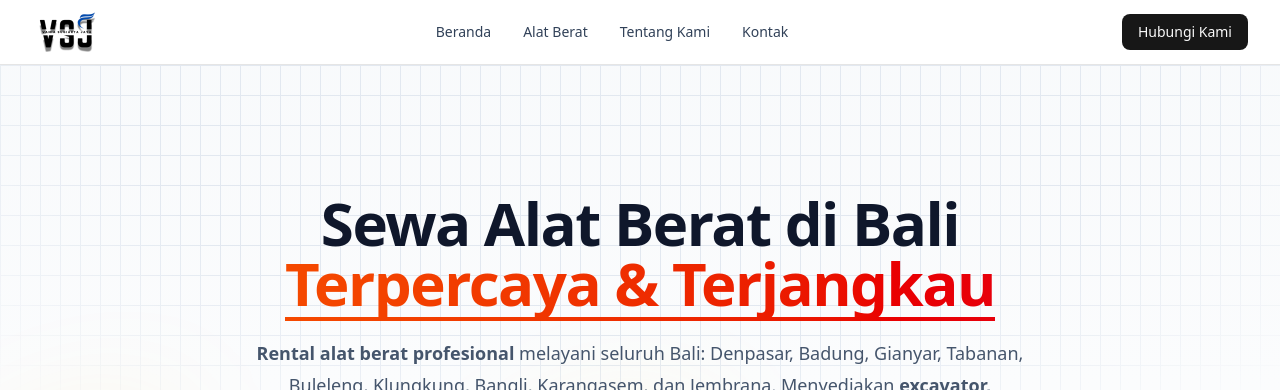
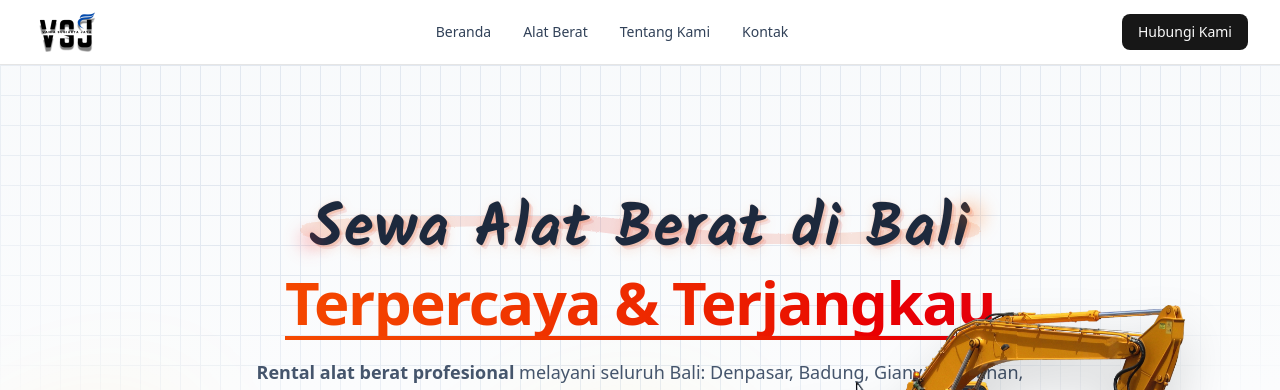
Before and after one commit to prian3003/alat-berat-vsj, a Next.js app: page / in a window 1280 px wide. Shown: the top 390 px of the page. Built offline with nearby package versions, Linux system fonts and the light colour scheme; no server answers; the database is empty.

Commit message:
Add painting style animation and excavator image to hero section

```diff
--- a/app/globals.css
+++ b/app/globals.css
@@ -134,3 +134,17 @@
 .animate-gradient {
   animation: gradient 3s ease infinite;
 }
+
+/* Painting Style Text */
+.text-painted {
+  text-shadow:
+    2px 2px 0px rgba(234, 88, 12, 0.15),
+    4px 4px 0px rgba(220, 38, 38, 0.1),
+    -1px -1px 0px rgba(234, 88, 12, 0.05);
+  letter-spacing: 0.02em;
+  filter: drop-shadow(0 4px 6px rgba(234, 88, 12, 0.15));
+}
+
+.font-kalam {
+  font-family: var(--font-kalam);
+}
--- a/app/layout.tsx
+++ b/app/layout.tsx
@@ -1,5 +1,5 @@
 import type { Metadata } from "next";
-import { Geist, Geist_Mono } from "next/font/google";
+import { Geist, Geist_Mono, Kalam } from "next/font/google";
 import "./globals.css";
 import { ScrollingTitle } from "@/components/shared/scrolling-title";
 import { StructuredData } from "@/components/shared/structured-data";
@@ -12,6 +12,12 @@ const geistSans = Geist({
 const geistMono = Geist_Mono({
   variable: "--font-geist-mono",
   subsets: ["latin"],
+});
+
+const kalam = Kalam({
+  variable: "--font-kalam",
+  subsets: ["latin"],
+  weight: ["700"],
 });
 
 export const metadata: Metadata = {
@@ -98,7 +104,7 @@ export default function RootLayout({
         <StructuredData />
       </head>
       <body
-        className={`${geistSans.variable} ${geistMono.variable} antialiased`}
+        className={`${geistSans.variable} ${geistMono.variable} ${kalam.variable} antialiased`}
       >
         <ScrollingTitle />
         {children}
--- a/components/landing/hero-section.tsx
+++ b/components/landing/hero-section.tsx
@@ -2,6 +2,7 @@
 
 import { Button } from '@/components/ui/button'
 import Link from 'next/link'
+import Image from 'next/image'
 import { motion } from 'framer-motion'
 
 export function HeroSection() {
@@ -37,7 +38,7 @@ export function HeroSection() {
           }}
         >
           <motion.h1
-            className="text-4xl font-bold tracking-tight text-slate-900 sm:text-6xl"
+            className="text-4xl font-bold tracking-tight sm:text-6xl"
             variants={{
               hidden: { opacity: 0, y: 20 },
               visible: {
@@ -50,7 +51,64 @@ export function HeroSection() {
               }
             }}
           >
-            Sewa Alat Berat di Bali{' '}
+            <span className="relative inline-block mb-3">
+              <motion.span
+                className="font-kalam text-painted block text-slate-800"
+                initial={{ opacity: 0, scale: 0.9, rotateZ: -2 }}
+                animate={{ opacity: 1, scale: 1, rotateZ: 0 }}
+                transition={{ duration: 1, ease: [0.34, 1.56, 0.64, 1] }}
+              >
+                Sewa Alat Berat di Bali
+              </motion.span>
+
+              {/* Brush stroke decoration */}
+              <motion.svg
+                className="absolute -left-6 -top-4 w-[calc(100%+3rem)] h-[calc(100%+2rem)] pointer-events-none opacity-20 -z-10"
+                viewBox="0 0 500 120"
+                preserveAspectRatio="none"
+                initial={{ pathLength: 0, opacity: 0 }}
+                animate={{ pathLength: 1, opacity: 0.2 }}
+                transition={{ duration: 1.5, delay: 0.2, ease: "easeOut" }}
+              >
+                <motion.path
+                  d="M20,60 Q150,30 250,60 T480,60"
+                  stroke="url(#brush-gradient)"
+                  strokeWidth="20"
+                  fill="none"
+                  strokeLinecap="round"
+                  filter="url(#brush-texture)"
+                  initial={{ pathLength: 0 }}
+                  animate={{ pathLength: 1 }}
+                  transition={{ duration: 1.5, delay: 0.2 }}
+                />
+                <defs>
+                  <linearGradient id="brush-gradient" x1="0%" y1="0%" x2="100%" y2="0%">
+                    <stop offset="0%" stopColor="#ea580c" stopOpacity="0.6" />
+                    <stop offset="50%" stopColor="#dc2626" stopOpacity="0.8" />
+                    <stop offset="100%" stopColor="#ea580c" stopOpacity="0.6" />
+                  </linearGradient>
+                  <filter id="brush-texture">
+                    <feTurbulence type="fractalNoise" baseFrequency="0.8" numOctaves="4" result="noise" />
+                    <feDisplacementMap in="SourceGraphic" in2="noise" scale="3" />
+                  </filter>
+                </defs>
+              </motion.svg>
+
+              {/* Paint splatters */}
+              <motion.div
+                className="absolute -right-4 top-0 w-8 h-8 bg-orange-500/20 rounded-full blur-sm"
+                initial={{ scale: 0, opacity: 0 }}
+                animate={{ scale: 1, opacity: 1 }}
+                transition={{ duration: 0.4, delay: 0.8 }}
+              />
+              <motion.div
+                className="absolute -left-3 bottom-2 w-6 h-6 bg-red-500/20 rounded-full blur-sm"
+                initial={{ scale: 0, opacity: 0 }}
+                animate={{ scale: 1, opacity: 1 }}
+                transition={{ duration: 0.4, delay: 1 }}
+              />
+            </span>
+
             <span className="relative inline-block">
               <span className="animate-gradient bg-gradient-to-r from-orange-600 via-red-600 to-orange-600 bg-[length:200%_auto] bg-clip-text text-transparent">
                 Terpercaya & Terjangkau
@@ -59,7 +117,7 @@ export function HeroSection() {
                 className="absolute -bottom-2 left-0 h-1 w-full bg-gradient-to-r from-orange-600 to-red-600"
                 initial={{ scaleX: 0, originX: 0 }}
                 animate={{ scaleX: 1 }}
-                transition={{ duration: 0.8, delay: 0.8, ease: [0.22, 1, 0.36, 1] }}
+                transition={{ duration: 0.8, delay: 1.2, ease: [0.22, 1, 0.36, 1] }}
               />
             </span>
           </motion.h1>
@@ -98,7 +156,7 @@ export function HeroSection() {
             }}
           >
             {/* Location badges - All Bali Regencies */}
-            {['Denpasar', 'Badung', 'Gianyar', 'Tabanan', 'Buleleng', 'Klungkung', 'Bangli', 'Karangasem', 'Jembrana'].map((location, index) => (
+            {['Denpasar', 'Badung', 'Gianyar', 'Tabanan', 'Buleleng', 'Klungkung', 'Bangli', 'Karangasem', 'Jembrana'].map((location) => (
               <motion.span
                 key={location}
                 className="group relative overflow-hidden rounded-full border border-white/20 bg-white/10 px-5 py-2 backdrop-blur-md transition-all hover:bg-white/20 hover:scale-105 hover:shadow-lg"
@@ -229,6 +287,24 @@ export function HeroSection() {
             }}
           />
         </div>
+
+        {/* Excavator Image - Bottom Right */}
+        <motion.div
+          className="absolute bottom-0 right-0 w-[300px] h-[300px] sm:w-[450px] sm:h-[450px] lg:w-[550px] lg:h-[550px] pointer-events-none"
+          initial={{ opacity: 0, x: 100, y: 50 }}
+          animate={{ opacity: 1, x: 0, y: 0 }}
+          transition={{ duration: 1, delay: 0.5, ease: [0.22, 1, 0.36, 1] }}
+        >
+          <Image
+            src="/exca.png"
+            alt="Excavator - Sewa Alat Berat Bali"
+            width={550}
+            height={550}
+            className="object-contain w-full h-full drop-shadow-2xl"
+            priority
+            quality={85}
+          />
+        </motion.div>
       </div>
     </section>
   )
```
Also changed, not shown: public/exca.png (added).
